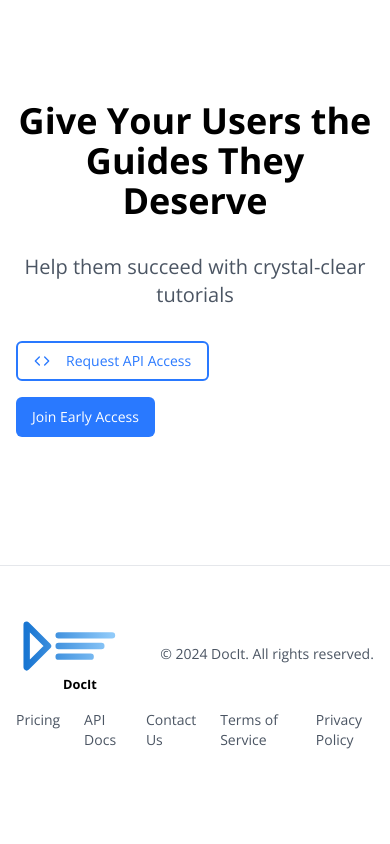
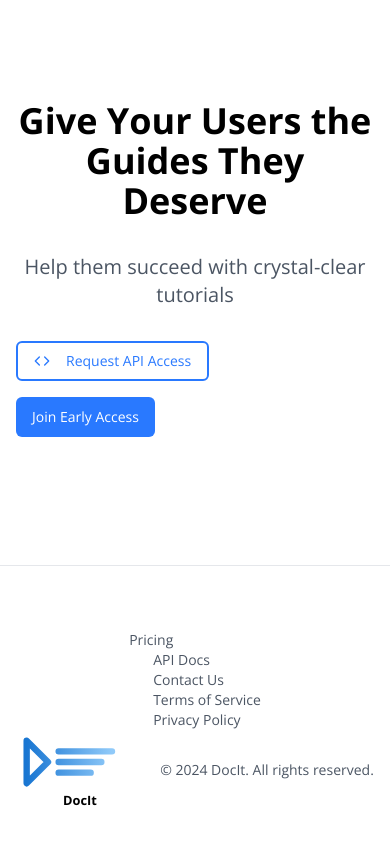
Before and after one commit to hadarbas/docit_website, a Next.js app: page / in a window 390 px wide. Shown: the part 5626-6470 px from the top of the page. Before the commit the page ends 6424 px from the top, so only its background shows below. Built offline with nearby package versions, Linux system fonts and the light colour scheme.

Commit message:
Update Footer.tsx

```diff
--- a/app/components/Footer.tsx
+++ b/app/components/Footer.tsx
@@ -6,11 +6,8 @@ export default function Footer() {
     <footer className="border-t border-gray-200 bg-white">
       <div className="container mx-auto px-4 py-12">
         <div className="flex flex-col md:flex-row items-center justify-between">
-          <div className="flex items-center space-x-4">
-            <Logo className="w-32 h-20" />
-            <span className="text-sm text-gray-600">© 2024 DocIt. All rights reserved.</span>
-          </div>
-          <div className="flex space-x-6 mt-4 md:mt-0">
+
+          <div className="flex flex-col md:flex-row space-x-6 mt-4 md:mt-0 order-1 md:order-2">
             <Link href="/pricing" className="text-sm text-gray-600 hover:text-gray-900">
               Pricing
             </Link>
@@ -27,6 +24,10 @@ export default function Footer() {
               Privacy Policy
             </Link>
           </div>
+           <div className="flex items-center space-x-4 order-2 md:order-1">
+             <Logo className="w-32 h-20" />
+              <span className="text-sm text-gray-600">© 2024 DocIt. All rights reserved.</span>
+           </div>
         </div>
       </div>
     </footer>
```
